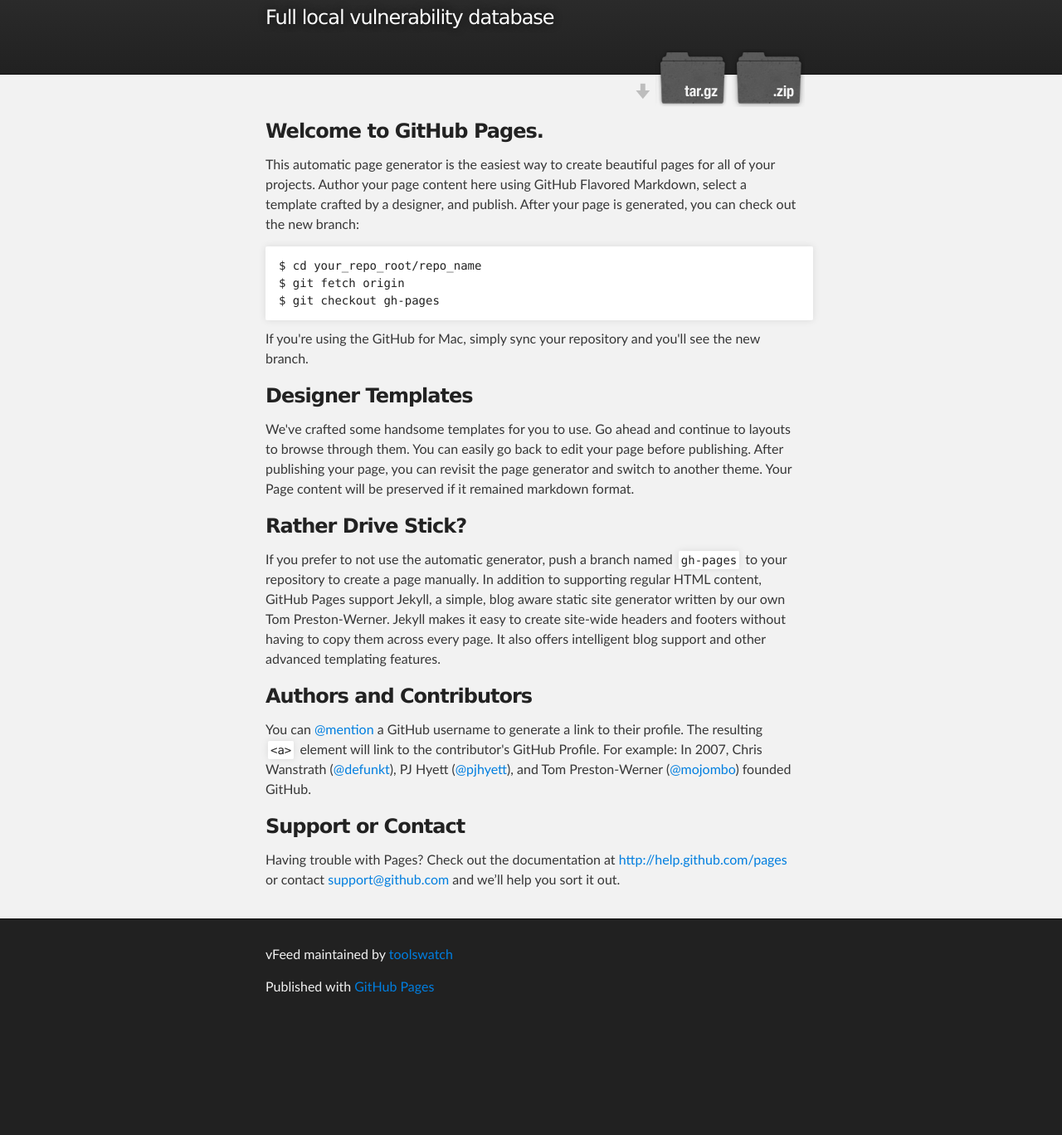
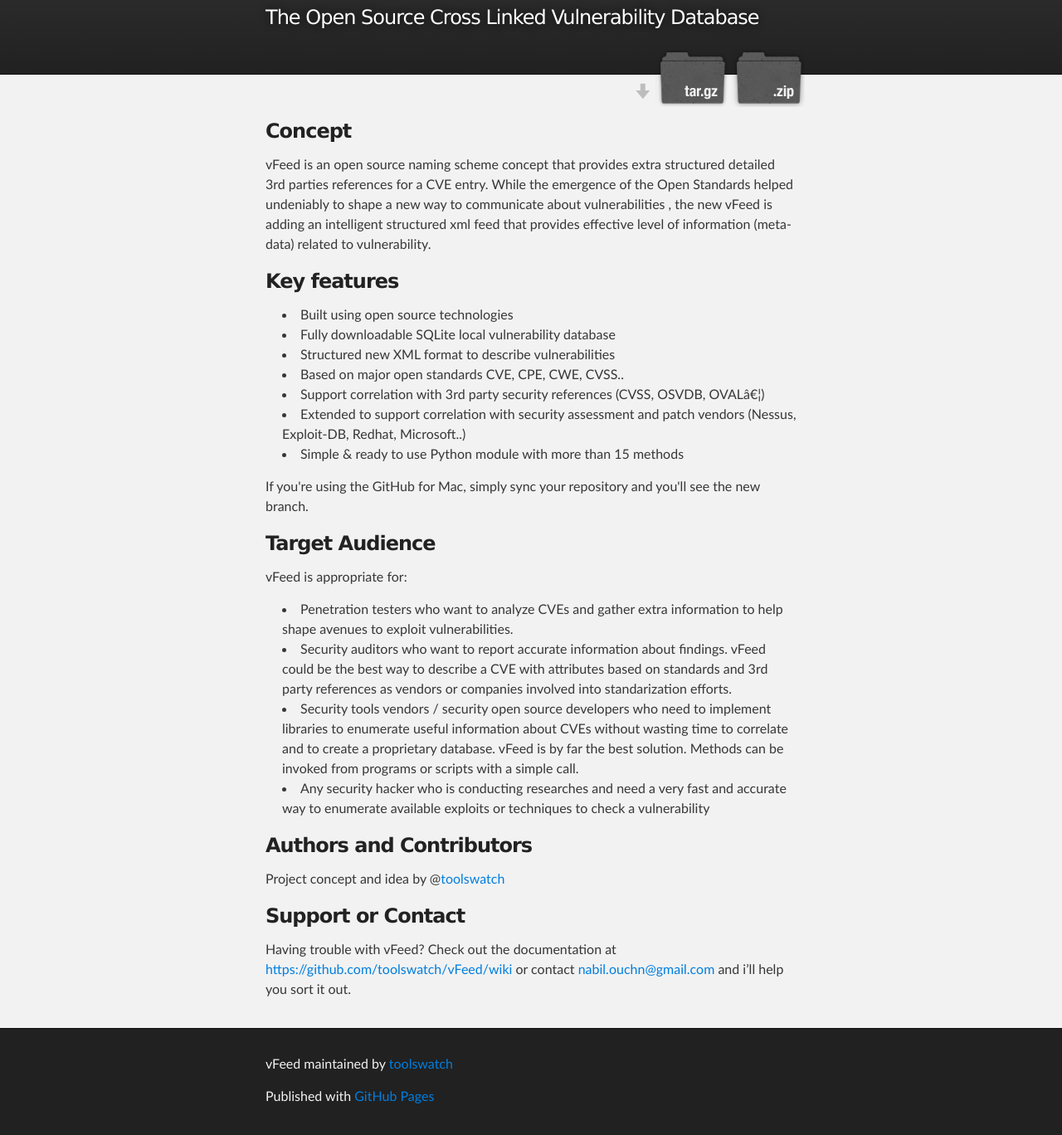
Before and after one commit to toolswatch/vFeed, a plain HTML site: page index.html in a window 1280 px wide. Shown: the part 120-1488 px from the top of the page at 83% size. Before the commit the page ends 1356 px from the top, so only its background shows below. Drawn offline with Linux system fonts and the light colour scheme.

```diff
--- a/index.html
+++ b/index.html
@@ -4,7 +4,7 @@
   <head>
     <meta charset='utf-8' />
     <meta http-equiv="X-UA-Compatible" content="chrome=1" />
-    <meta name="description" content="vFeed : Full local vulnerability database" />
+    <meta name="description" content="vFeed : The Open Source Cross Linked Vulnerability Database" />
 
     <link rel="stylesheet" type="text/css" media="screen" href="stylesheets/stylesheet.css">
 
@@ -19,7 +19,7 @@
           <a id="forkme_banner" href="https://github.com/toolswatch/vFeed">View on GitHub</a>
 
           <h1 id="project_title">vFeed</h1>
-          <h2 id="project_tagline">Full local vulnerability database</h2>
+          <h2 id="project_tagline">The Open Source Cross Linked Vulnerability Database</h2>
 
             <section id="downloads">
               <a class="zip_download_link" href="https://github.com/toolswatch/vFeed/zipball/master">Download this project as a .zip file</a>
@@ -31,32 +31,39 @@
     <!-- MAIN CONTENT -->
     <div id="main_content_wrap" class="outer">
       <section id="main_content" class="inner">
-        <h3>Welcome to GitHub Pages.</h3>
+        <h3>Concept</h3>
 
-<p>This automatic page generator is the easiest way to create beautiful pages for all of your projects. Author your page content here using GitHub Flavored Markdown, select a template crafted by a designer, and publish. After your page is generated, you can check out the new branch:</p>
+<p>vFeed is an open source naming scheme concept that provides extra structured detailed 3rd parties references for a CVE entry.
+While the emergence of the Open Standards helped undeniably to shape a new way to communicate about vulnerabilities , the new vFeed is adding an intelligent structured xml feed that provides effective level of information (meta-data) related to vulnerability.</p>
 
-<pre><code>$ cd your_repo_root/repo_name
-$ git fetch origin
-$ git checkout gh-pages
-</code></pre>
+<h3>Key features</h3>
 
-<p>If you're using the GitHub for Mac, simply sync your repository and you'll see the new branch.</p>
+<ul>
+<li>Built using open source technologies</li>
+<li>Fully downloadable SQLite local vulnerability database </li>
+<li>Structured new XML format to describe vulnerabilities</li>
+<li>Based on major open standards CVE, CPE, CWE, CVSS..</li>
+<li>Support correlation with 3rd party security references (CVSS, OSVDB, OVALâ€¦)</li>
+<li>Extended to support correlation with security assessment and patch vendors (Nessus, Exploit-DB, Redhat, Microsoft..)</li>
+<li>Simple &amp; ready to use Python module with more than 15 methods</li>
+</ul><p>If you're using the GitHub for Mac, simply sync your repository and you'll see the new branch.</p>
 
-<h3>Designer Templates</h3>
+<h3>Target Audience</h3>
 
-<p>We've crafted some handsome templates for you to use. Go ahead and continue to layouts to browse through them. You can easily go back to edit your page before publishing. After publishing your page, you can revisit the page generator and switch to another theme. Your Page content will be preserved if it remained markdown format.</p>
+<p>vFeed is appropriate for:</p>
 
-<h3>Rather Drive Stick?</h3>
+<ul>
+<li>Penetration testers who want to analyze CVEs and gather extra information to help shape avenues to exploit vulnerabilities.</li>
+<li>Security auditors who want to report accurate information about findings. vFeed could be the best way to describe a CVE with attributes based on standards and 3rd party references as vendors or companies involved into standarization efforts.</li>
+<li>Security tools vendors / security open source developers who need to implement libraries to enumerate useful information about CVEs without wasting time to correlate and to create a proprietary database. vFeed is by far the best solution. Methods can be invoked from programs or scripts with a simple call.</li>
+<li>Any security hacker who is conducting researches and need a very fast and accurate way to enumerate available exploits or techniques to check a vulnerability</li>
+</ul><h3>Authors and Contributors</h3>
 
-<p>If you prefer to not use the automatic generator, push a branch named <code>gh-pages</code> to your repository to create a page manually. In addition to supporting regular HTML content, GitHub Pages support Jekyll, a simple, blog aware static site generator written by our own Tom Preston-Werner. Jekyll makes it easy to create site-wide headers and footers without having to copy them across every page. It also offers intelligent blog support and other advanced templating features.</p>
-
-<h3>Authors and Contributors</h3>
-
-<p>You can <a href="https://github.com/blog/821" class="user-mention">@mention</a> a GitHub username to generate a link to their profile. The resulting <code>&lt;a&gt;</code> element will link to the contributor's GitHub Profile. For example: In 2007, Chris Wanstrath (<a href="https://github.com/defunkt" class="user-mention">@defunkt</a>), PJ Hyett (<a href="https://github.com/pjhyett" class="user-mention">@pjhyett</a>), and Tom Preston-Werner (<a href="https://github.com/mojombo" class="user-mention">@mojombo</a>) founded GitHub.</p>
+<p>Project concept and idea by @<a href="https://github.com/toolswatch">toolswatch</a></p>
 
 <h3>Support or Contact</h3>
 
-<p>Having trouble with Pages? Check out the documentation at <a href="http://help.github.com/pages">http://help.github.com/pages</a> or contact <a href="mailto:support@github.com">support@github.com</a> and we’ll help you sort it out.</p>
+<p>Having trouble with vFeed? Check out the documentation at <a href="https://github.com/toolswatch/vFeed/wiki">https://github.com/toolswatch/vFeed/wiki</a> or contact <a href="mailto:nabil.ouchn@gmail.com">nabil.ouchn@gmail.com</a> and i’ll help you sort it out.</p>
       </section>
     </div>
 
```
Also changed, not shown: params.json (+1 -1 lines).
